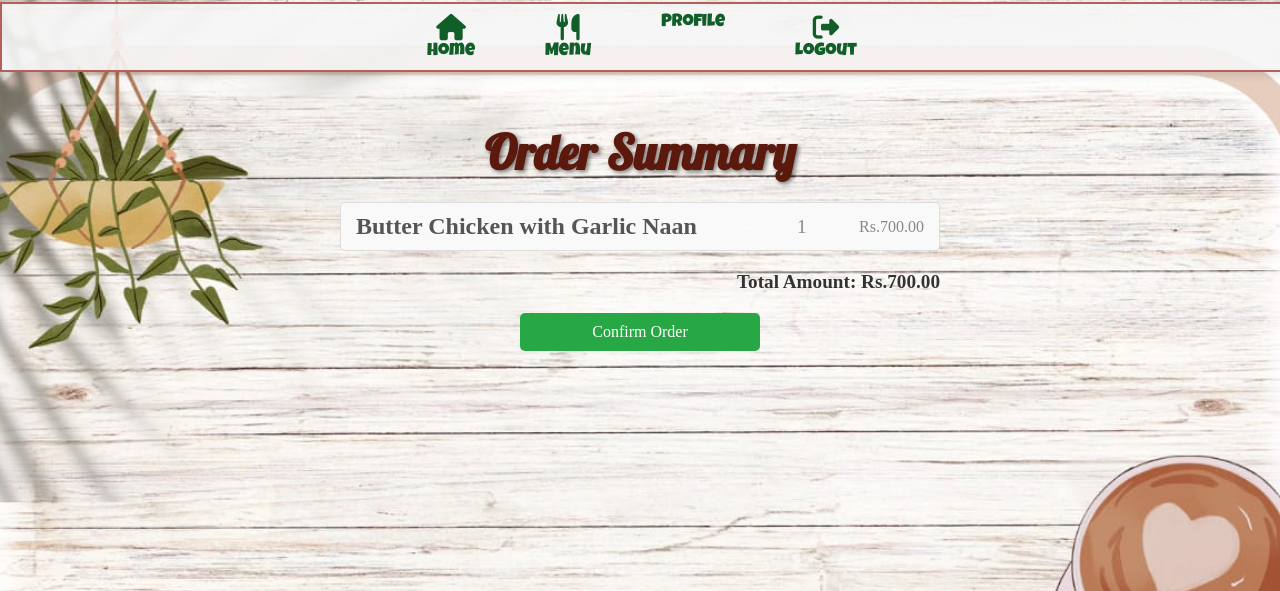
After one commit to nwesha/django-restaurant-service, a Django app: page /order_summary/ in a window 1280 px wide. The commit adds this page. Shown: the top 591 px of the page. Run offline with Django 5.2, Linux system fonts and the light colour scheme; a user stored in the database is signed in; data comes from the database, SQL or seed files in the repository; both versions use the stored data as it was after the commit; some libraries are stand-ins or nearby versions; some web fonts are replaced.

Commit message:
added features

```diff
--- a/users/apps.py
+++ b/users/apps.py
@@ -4,3 +4,6 @@ from django.apps import AppConfig
 class UsersConfig(AppConfig):
     default_auto_field = 'django.db.models.BigAutoField'
     name = 'users'
+
+    def ready(self):
+        import users.signals
--- a/users/models.py
+++ b/users/models.py
@@ -1,5 +1,12 @@
 from django.db import models
 from django.contrib.auth.models import User
+from django.utils import timezone
+
+class UserProfile(models.Model):
+    user = models.OneToOneField(User, on_delete=models.CASCADE)
+    full_name = models.CharField(max_length=255, default='Anonymous')
+    def __str__(self):
+        return self.user.username
 
 class MenuItem(models.Model):
     name = models.CharField(max_length=100)
@@ -13,6 +20,7 @@ class MenuItem(models.Model):
 
 class Cart(models.Model):
     user = models.OneToOneField(User, on_delete=models.CASCADE)
+    is_active = models.BooleanField(default=True)  # Add this field
 
     def __str__(self):
         return f"Cart of {self.user.username}"
@@ -24,3 +32,9 @@ class CartItem(models.Model):
 
     def __str__(self):
         return f"{self.quantity} of {self.menu_item.name}"
+
+class Order(models.Model):
+    user = models.ForeignKey(User, on_delete=models.CASCADE)
+    created_at = models.DateTimeField(auto_now_add=True)
+    items = models.ManyToManyField(CartItem)
+    total_amount = models.DecimalField(max_digits=10, decimal_places=2)
--- a/users/static/css/styles.css
+++ b/users/static/css/styles.css
@@ -188,8 +188,9 @@ label {
     background: linear-gradient(45deg, #7d1313, #d36613);
     -webkit-background-clip: text;
     -webkit-text-fill-color: transparent;
-    margin: 10px;
+
     padding: 10px 40px;
+    text-align: center;
 }
 
 .search-form {
@@ -497,6 +498,79 @@ h3.desc {
     background-color: #8b0734;
 }
 
+.profile-container {
+    max-width: 800px;
+    margin: 0 auto;
+    padding: 20px;
+
+}
+
+
+h2 {
+    font-size: 3em;
+    font-family: "Lobster", sans-serif;
+    font-weight: 900;
+    font-style: normal;
+    color: #5b180c;
+    border-radius: 10px;
+    text-shadow: 2px 2px 4px rgba(0, 0, 0, 0.5);
+    margin-top: 1.5em;
+    margin-bottom: 10px;
+    padding: 10px 40px;
+    width: fit-content;
+    margin-left: auto;
+    margin-right: auto;
+    }
+
+.user-profile {
+    padding: 20px;
+    background-color: #fff;
+    border-radius: 10px;
+    margin-bottom: 20px;
+    box-shadow: 0 4px 8px rgba(0, 0, 0, 0.1);
+}
+
+.user-profile p {
+    font-size: 16px;
+    margin: 10px 0;
+    color: #000;
+}
+
+.order-history {
+    list-style: none;
+    padding: 10px 0;
+    background-color: #b06f6f67;
+    border-radius: 10px;
+    box-shadow: 0 4px 8px rgba(0, 0, 0, 0.1);
+}
+
+.order-item {
+    padding: 5px 15px;
+    background-color: #fff;
+    border-radius: 10px;
+    margin: 20px;
+    text-align: left;
+    box-shadow: 0 4px 8px rgba(0, 0, 0, 0.1);
+}
+
+.order-item p {
+    margin: 10px 0;
+    font-size: 16px;
+    color: #000;
+}
+
+.order-details {
+    list-style: none;
+    padding: 0;
+    padding-left: 20px;
+}
+
+.order-details li {
+    font-size: 14px;
+    color:#000;
+}
+
+
 @media (max-width: 768px) {
     h1 {
         padding: 20px 50px;
--- a/users/templates/base.html
+++ b/users/templates/base.html
@@ -15,6 +15,7 @@
             <li class='og'><a href="{% url 'home' %}"><i class="fa-solid fa-house"></i>Home</a></li>
             {% if user.is_authenticated %}
                 <li class='og'><a href="{% url 'menu' %}"><i class="fa-solid fa-utensils"></i>Menu</a></li>
+                <li class='og'><a href="{% url 'user_profile' %}">Profile</a></li>
                 <li class='out'><a href="{% url 'logout' %}"><i class="fa-solid fa-right-from-bracket"></i>Logout</a></li>
             {% else %}
                 <li class='og'><a href="{% url 'login' %}"><i class="fa-solid fa-right-to-bracket"></i>Login</a></li>
--- /dev/null
+++ b/users/templates/cart/order_summary.html
@@ -0,0 +1,93 @@
+{% extends 'base.html' %} {% block content %}
+<h2>Order Summary</h2>
+<ul class="order-summary">
+  {% for item in items %}
+  <li>
+    <span class="item-name">{{ item.menu_item.name }}</span> -
+    <span class="item-quantity">{{ item.quantity }}</span>
+    <span class="item-price">Rs.{{ item.menu_item.price }}</span>
+  </li>
+  {% endfor %}
+</ul>
+<p class="total-amount">Total Amount: Rs.{{ total_amount }}</p>
+<a href="{% url 'confirm_order' %}" class="confirm-order-button"
+  >Confirm Order</a
+>
+
+<style>
+  h2 {
+    font-size: 3em;
+    font-family: "Lobster", sans-serif;
+    font-weight: 900;
+    font-style: normal;
+    color: #5b180c;
+    border-radius: 10px;
+    text-shadow: 2px 2px 4px rgba(0, 0, 0, 0.5);
+    margin-top: 1.5em;
+    margin-bottom: 10px;
+    padding: 10px 40px;
+    width: fit-content;
+    margin-left: auto;
+    margin-right: auto;
+  }
+
+  .order-summary {
+    list-style: none;
+    padding: 0;
+    max-width: 600px;
+    margin: 0 auto;
+  }
+
+  .order-summary li {
+    background: #f9f9f9;
+    border: 1px solid #ddd;
+    margin: 10px 0;
+    padding: 10px;
+    display: flex;
+    justify-content: space-between;
+    align-items: center;
+    border-radius: 5px;
+  }
+
+  .order-summary li span {
+    display: inline-block;
+    margin: 0 5px;
+  }
+
+  .item-name {
+    font-weight: bold;
+    color: #555;
+  }
+
+  .item-price,
+  .item-quantity {
+    color: #888;
+  }
+
+  .total-amount {
+    text-align: right;
+    font-size: 1.2em;
+    font-weight: bold;
+    color: #333;
+    margin: 20px auto;
+    max-width: 600px;
+  }
+
+  .confirm-order-button {
+    display: block;
+    width: 200px;
+    margin: 20px auto;
+    padding: 10px 20px;
+    text-align: center;
+    background-color: #28a745;
+    color: white;
+    text-decoration: none;
+    border-radius: 5px;
+    transition: background-color 0.3s;
+  }
+
+  .confirm-order-button:hover {
+    background-color: #218838;
+  }
+</style>
+{% endblock %}
--- a/users/templates/cart/view_cart.html
+++ b/users/templates/cart/view_cart.html
@@ -14,11 +14,14 @@
                     <input type="number" name="quantity" value="{{ item.quantity }}" min="1">
                     <button type="submit"><i class="fas fa-sync-alt"></i> Update</button>
                 </form>
-                <a href="{% url 'remove_cart_item' item.pk %}" class="remove-item"><i class="fas fa-trash-alt"></i> Remove</a>
+                <span class="item-total">Rs{{ item.total_price }}</span>
+                <a href="{% url 'remove_cart_item' item.pk %}" class="remove-item"><i class="fas fa-trash-alt"></i>Remove</a>
             </div>
         </li>
         {% endfor %}
     </ul>
+    <p>Total Amount: Rs{{ total_amount }}</p>
+<a href="{% url 'order_summary' %}">Proceed to Checkout</a>
     <a href="{% url 'menu' %}" class="add-more-items"><i class="fas fa-plus-circle"></i> Add More Items</a>
 </div>
 {% endblock %}
--- a/users/urls.py
+++ b/users/urls.py
@@ -9,6 +9,9 @@ urlpatterns = [
     path('menu/', views.menu_view, name='menu'),
     path('cart/', views.view_cart, name='view_cart'),
     path('cart/add/', views.add_to_cart, name='add_to_cart'),
+    path('order_summary/', views.order_summary, name='order_summary'),
+    path('confirm_order/', views.confirm_order, name='confirm_order'),
+    path('profile/', views.user_profile, name='user_profile'),
     path('cart/update/<int:pk>/', views.update_cart_item, name='update_cart_item'),
     path('cart/remove/<int:pk>/', views.remove_cart_item, name='remove_cart_item'),
 ]
--- a/users/views.py
+++ b/users/views.py
@@ -2,8 +2,9 @@ from django.shortcuts import render, redirect, get_object_or_404
 from django.contrib.auth import authenticate, login, logout
 from django.contrib.auth.forms import UserCreationForm, AuthenticationForm
 from django.contrib.auth.decorators import login_required
-from .models import MenuItem, CartItem, Cart
+from .models import MenuItem, CartItem, Cart, Order, UserProfile
 from .forms import CartItemForm
+from django.contrib import messages
 
 def home(request):
     return render(request, 'home.html')
@@ -43,11 +44,30 @@ def menu_view(request):
     cart_items = CartItem.objects.all()
     return render(request, 'menu.html', {'menu_items': menu_items, 'cart_items': cart_items})
 
-@login_required
 def view_cart(request):
+    # Ensure only one active cart per user
     cart, created = Cart.objects.get_or_create(user=request.user)
+    if not created:
+        # There are multiple active carts for the user; ensure only one active cart
+        active_carts = Cart.objects.filter(user=request.user)
+        if active_carts.count() > 1:
+            # Merge carts if there are multiple
+            primary_cart = active_carts.first()
+            for extra_cart in active_carts[1:]:
+                for item in extra_cart.cartitem_set.all():
+                    cart_item, item_created = CartItem.objects.get_or_create(cart=primary_cart, menu_item=item.menu_item)
+                    if not item_created:
+                        cart_item.quantity += item.quantity
+                    cart_item.save()
+                extra_cart.delete()
+            cart = primary_cart
+
     items = CartItem.objects.filter(cart=cart)
-    return render(request, 'cart/view_cart.html', {'cart': cart, 'items': items})
+    for item in items:
+        item.total_price = item.menu_item.price * item.quantity
+
+    total_amount = sum(item.total_price for item in items)
+    return render(request, 'cart/view_cart.html', {'cart': cart, 'items': items, 'total_amount': total_amount})
 
 @login_required
 def add_to_cart(request):
@@ -56,6 +76,14 @@ def add_to_cart(request):
         menu_item = get_object_or_404(MenuItem, id=menu_item_id)
 
         cart, created = Cart.objects.get_or_create(user=request.user)
+        if created:
+            print(f"Created new cart for user: {request.user.username}")
+        else:
+            print(f"Using existing cart for user: {request.user.username}")
+
+        cart.is_active = True
+        cart.save()
+
         cart_item, created = CartItem.objects.get_or_create(cart=cart, menu_item=menu_item)
         if not created:
             cart_item.quantity += 1
@@ -75,8 +103,74 @@ def update_cart_item(request, pk):
             return redirect('view_cart')
     return redirect('view_cart')
 
+from django.shortcuts import get_object_or_404, redirect
+from .models import CartItem
+
 @login_required
 def remove_cart_item(request, pk):
-    item = get_object_or_404(CartItem, pk=pk)
-    item.delete()
+    try:
+        item = CartItem.objects.get(pk=pk)
+        item.delete()
+    except CartItem.DoesNotExist:
+        pass  # Handle the case where the item doesn't exist, if necessary
+
     return redirect('view_cart')
+
+@login_required
+def order_summary(request):
+    try:
+        cart = Cart.objects.get(user=request.user)
+    except Cart.DoesNotExist:
+        messages.error(request, "You don't have any items in your cart.")
+        return redirect('menu')
+
+    items = CartItem.objects.filter(cart=cart)
+    if not items.exists():
+        messages.error(request, "Your cart is empty.")
+        return redirect('menu')
+
+    total_amount = sum(item.menu_item.price * item.quantity for item in items)
+    return render(request, 'cart/order_summary.html', {'items': items, 'total_amount': total_amount})
+
+@login_required
+def confirm_order(request):
+    try:
+        cart = Cart.objects.get(user=request.user, is_active=True)
+        print(f"Found active cart for user: {request.user.username}")
+    except Cart.DoesNotExist:
+        messages.error(request, "You don't have any active cart.")
+        print(f"No active cart found for user: {request.user.username}")
+        return redirect('home')
+
+    items = CartItem.objects.filter(cart=cart)
+    if not items.exists():
+        messages.error(request, "Your cart is empty.")
+        print(f"Cart is empty for user: {request.user.username}")
+        return redirect('view_cart')
+
+    total_amount = sum(item.menu_item.price * item.quantity for item in items)
+
+    # Create the order
+    order = Order.objects.create(user=request.user, total_amount=total_amount)
+    for item in items:
+        order.items.add(item)
+    order.save()
+
+    # Deactivate the cart
+    cart.is_active = False
+    cart.save()
+
+    # Clear the cart items (optional)
+    cart.cartitem_set.all().delete()
+
+    return render(request, 'cart/confirmation.html', {'order': order})
+
+@login_required
+def user_profile(request):
+    user = request.user
+    try:
+        user_profile = UserProfile.objects.get(user=user)
+        orders = Order.objects.filter(user=user).order_by('-created_at')  # Adjust field name if necessary
+        return render(request, 'profile.html', {'user_profile': user_profile, 'orders': orders})
+    except UserProfile.DoesNotExist:
+        return render(request, 'profile.html', {'user_profile': None, 'orders': None})
```
Also changed, not shown: users/signals.py (added, +15 -0 lines), users/templates/cart/confirmation.html (added, +16 -0 lines), users/templates/profile.html (added, +36 -0 lines), db.sqlite3, users/migrations/0006_alter_cart_user_order_userprofile.py (added), users/migrations/0007_userprofile_full_name.py (added), users/migrations/0008_cart_is_active.py (added).
